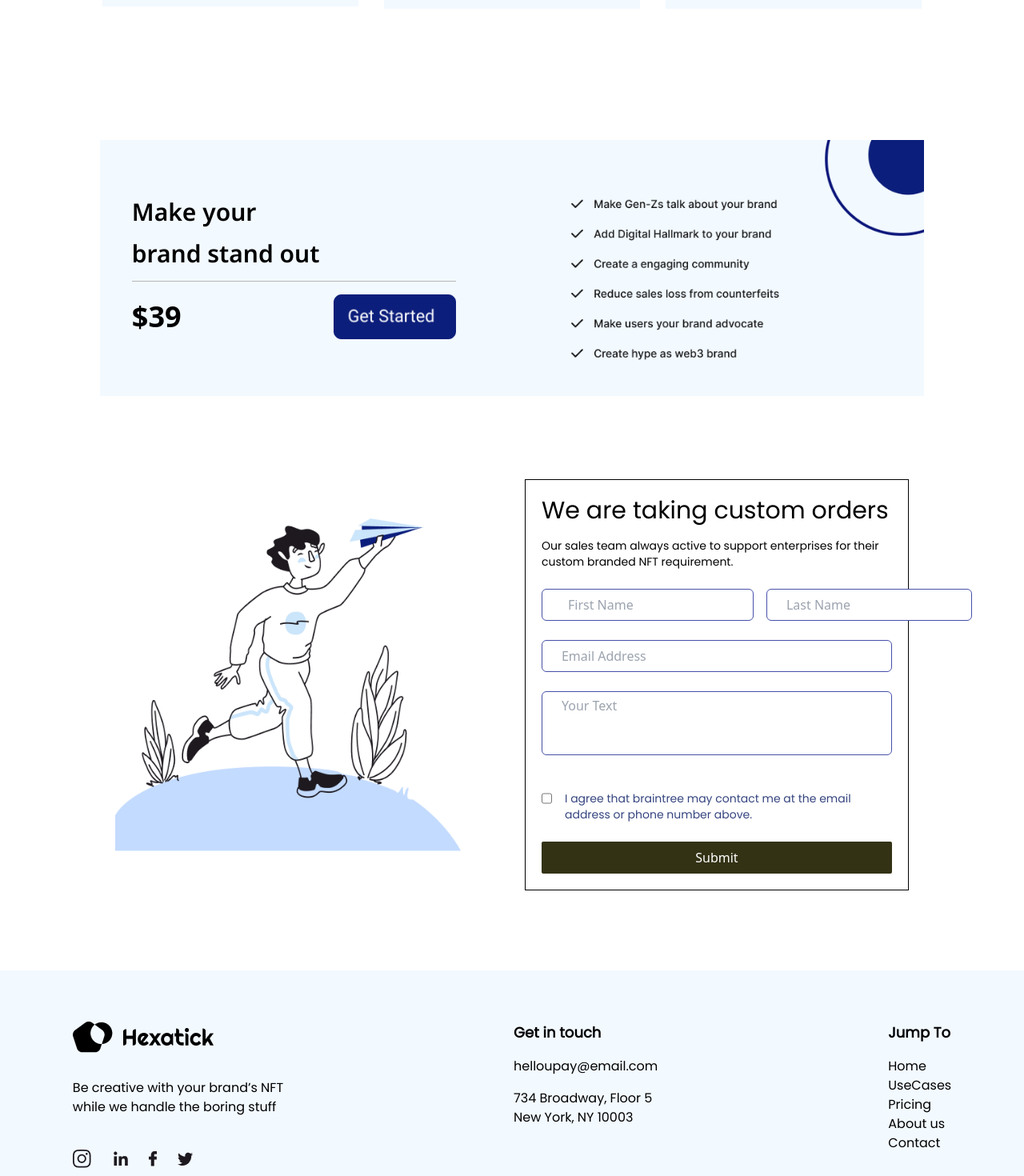
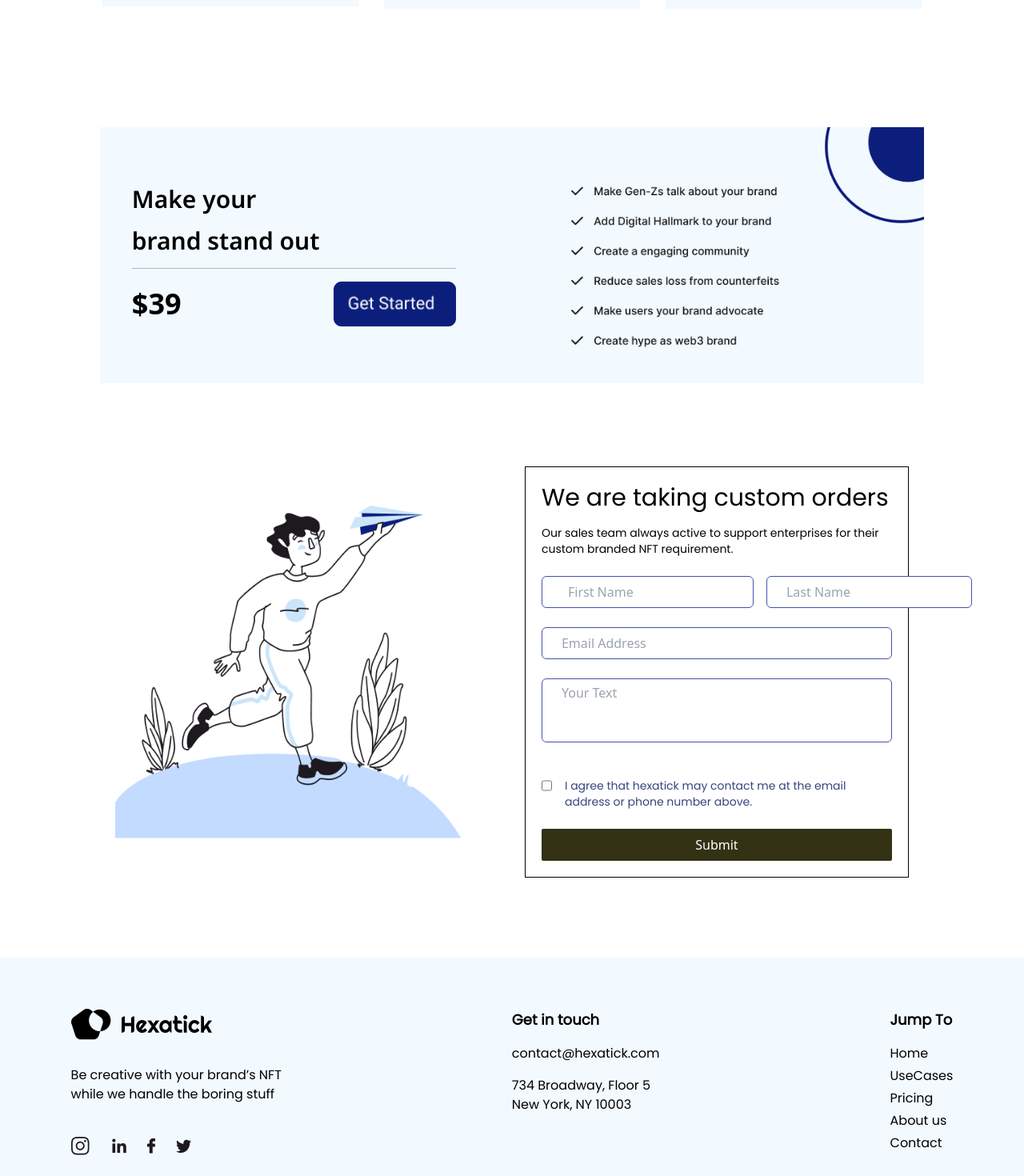
Before and after one commit to AkashKumarRam/NFT-Website, a React (Create React App) app: page / in a window 1280 px wide. Shown: the part 4720-6190 px from the top of the page at 80% size. Built offline with nearby package versions, Linux system fonts and the light colour scheme; a web font is replaced by a local one.

Commit message:
Refactor

```diff
--- a/src/components/Footer/Footer.jsx
+++ b/src/components/Footer/Footer.jsx
@@ -22,12 +22,12 @@ const Footer = () => {
       </div>
       <div className="space-y-4 mt-16">
         <h2 className="font-poppins text-lg font-bold">Get in touch</h2>
-        <p className="font-poppins">helloupay@email.com</p>
+        <p className="font-poppins">contact@hexatick.com</p>
         <p className="font-poppins">734 Broadway, Floor 5 <br/> New York, NY 10003</p>
       </div>
       <div className="mt-16">
         <h2 className="font-poppins text-lg font-bold mb-4">Jump To</h2>
-        <ul className="font-poppins cursor-pointer">
+        <ul className="font-poppins cursor-pointer space-y-1">
           <li>Home</li>
           <li>UseCases</li>
           <li>Pricing</li>
--- a/src/components/Form/Form.jsx
+++ b/src/components/Form/Form.jsx
@@ -54,7 +54,7 @@ const Form = () => {
               />
 
               <span className="text-sm font-poppins mt-5 text-[#35457F]">
-                I agree that braintree may contact me at the email address or
+                I agree that hexatick may contact me at the email address or
                 phone number above.
               </span>
             </label>
--- a/src/components/MakeYourBrand/BrandDetails.jsx
+++ b/src/components/MakeYourBrand/BrandDetails.jsx
@@ -5,7 +5,7 @@ import Mask from "../../images/Mask group.png";
 
 const BrandDetails = () => {
   return (
-   <div className='mt-32 w-full flex items-center justify-center p-5'>
+   <div className='mt-28 w-full flex items-center justify-center p-5'>
      <div className='flex flex-row space-x-12 bg-[#F2F9FF] items-center justify-between h-[20rem] w-[64.4rem]'>
        <div className='ml-10'>
        <div className='flex- felx-col space-y-4'>
```
